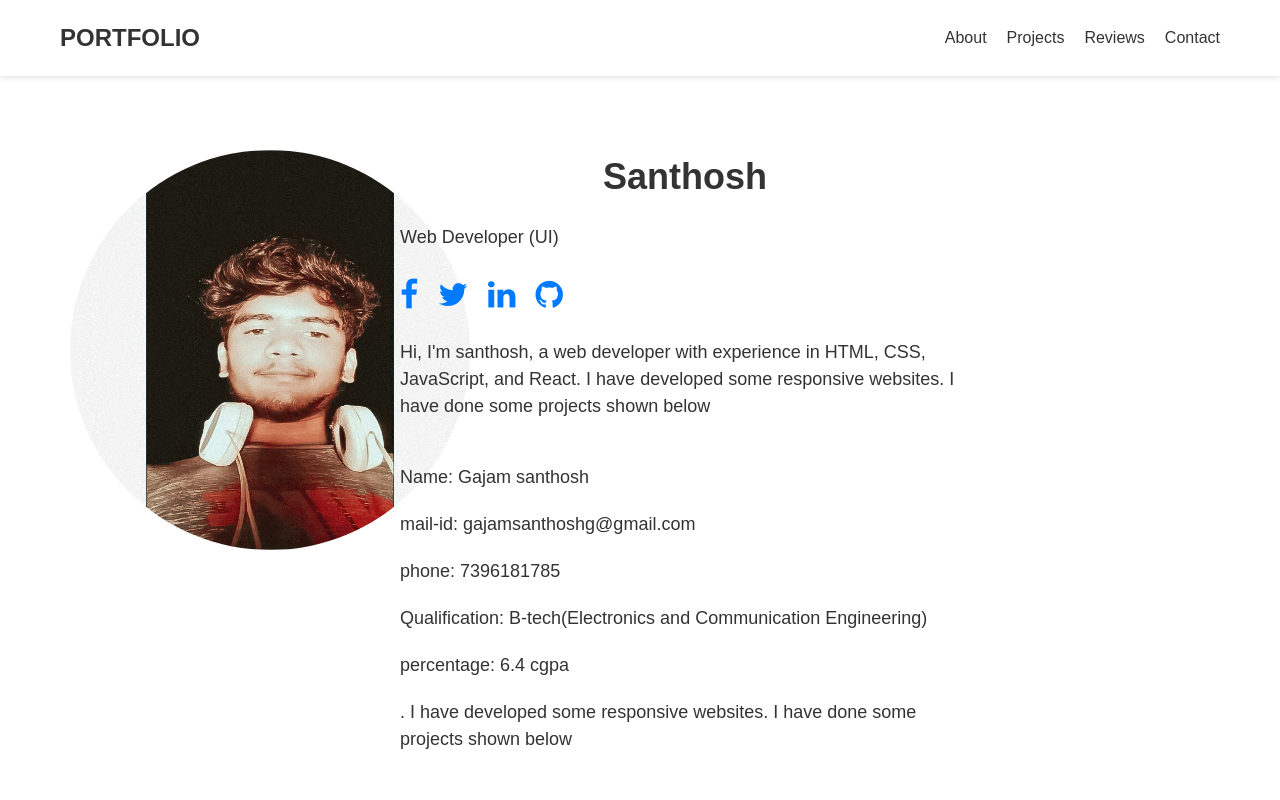
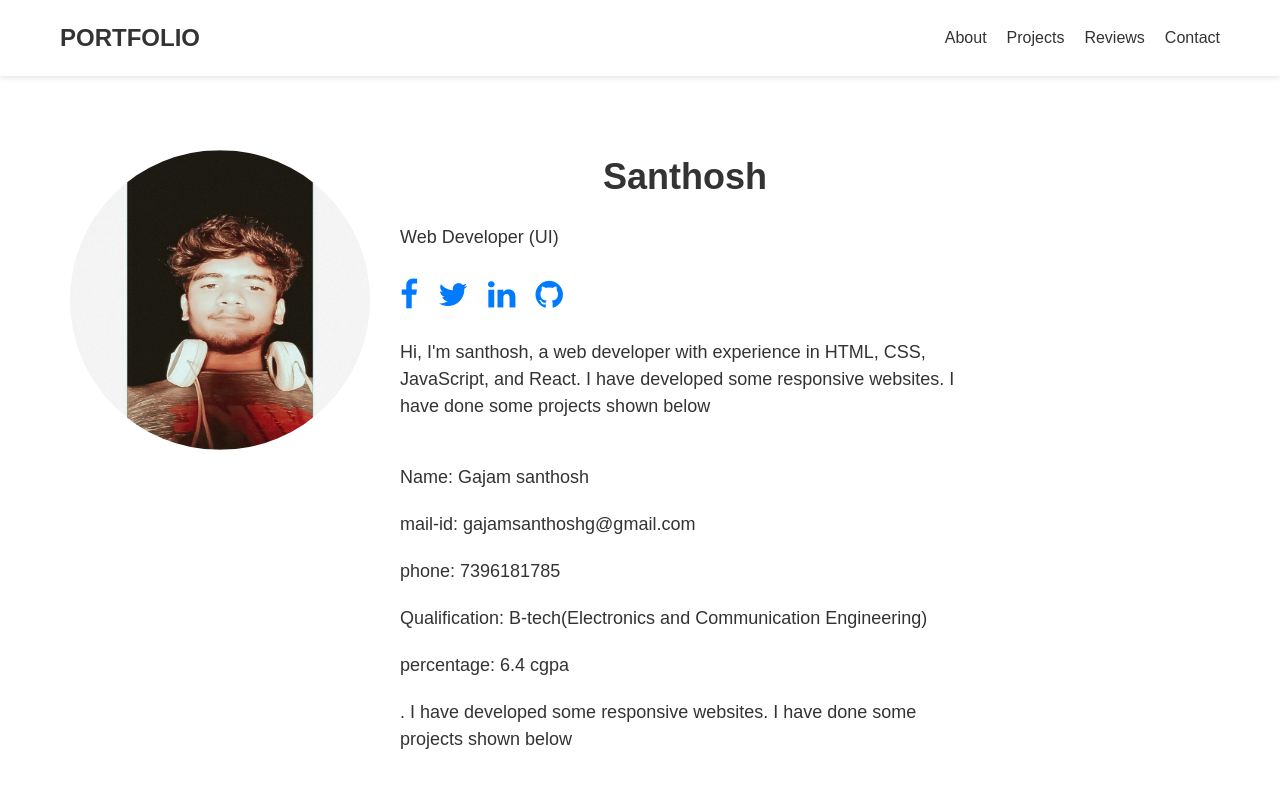
Before and after one commit to santhoshsandan/portfolio, a plain HTML site: page index.html in a window 1280 px wide. Shown: the top 800 px of the page. Drawn offline with Linux system fonts and the light colour scheme.

Commit message:
Update style.css

```diff
--- a/style.css
+++ b/style.css
@@ -82,11 +82,11 @@
 
   .image img {
     border-radius: 100%;
-                width: 400px;
-                height: 400px;
+                width: 300px;
+                height: 300px;
                 transition: 1s linear;
   }
-.image img:hover{ transform: rotate(950deg);
+.image img:hover{ transform: rotate(900deg);
                 width: 550px;
                 height: 550px;
 }
```
